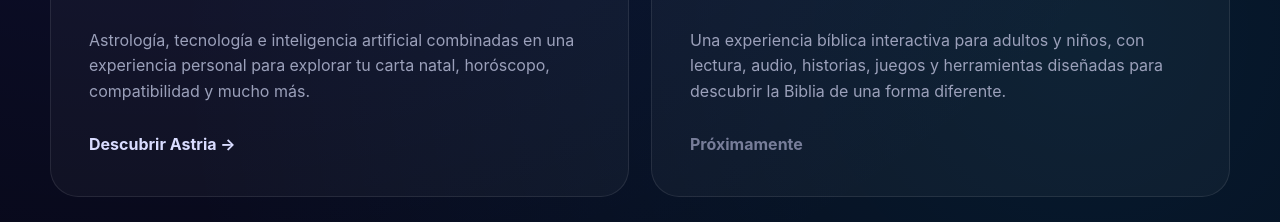
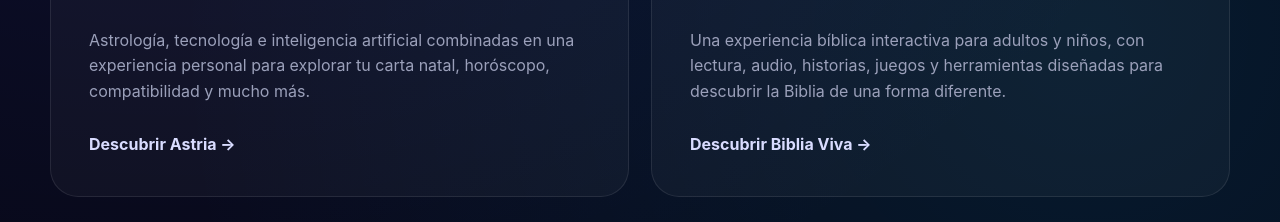
Before and after one commit to galumio/galumio.com.ar, a plain HTML site: page index.html in a window 1280 px wide. Shown: the part 1500-1722 px from the top of the page. Drawn offline with Linux system fonts and the light colour scheme.

Commit message:
Link Biblia Viva product page

```diff
--- a/index.html
+++ b/index.html
@@ -630,9 +630,9 @@
             diseñadas para descubrir la Biblia de una forma diferente.
           </p>
 
-          <span class="product-link coming-link">
-            Próximamente
-          </span>
+          <a class="product-link" href="/biblia-viva/">
+            Descubrir Biblia Viva →
+          </a>
 
         </article>
 
```
